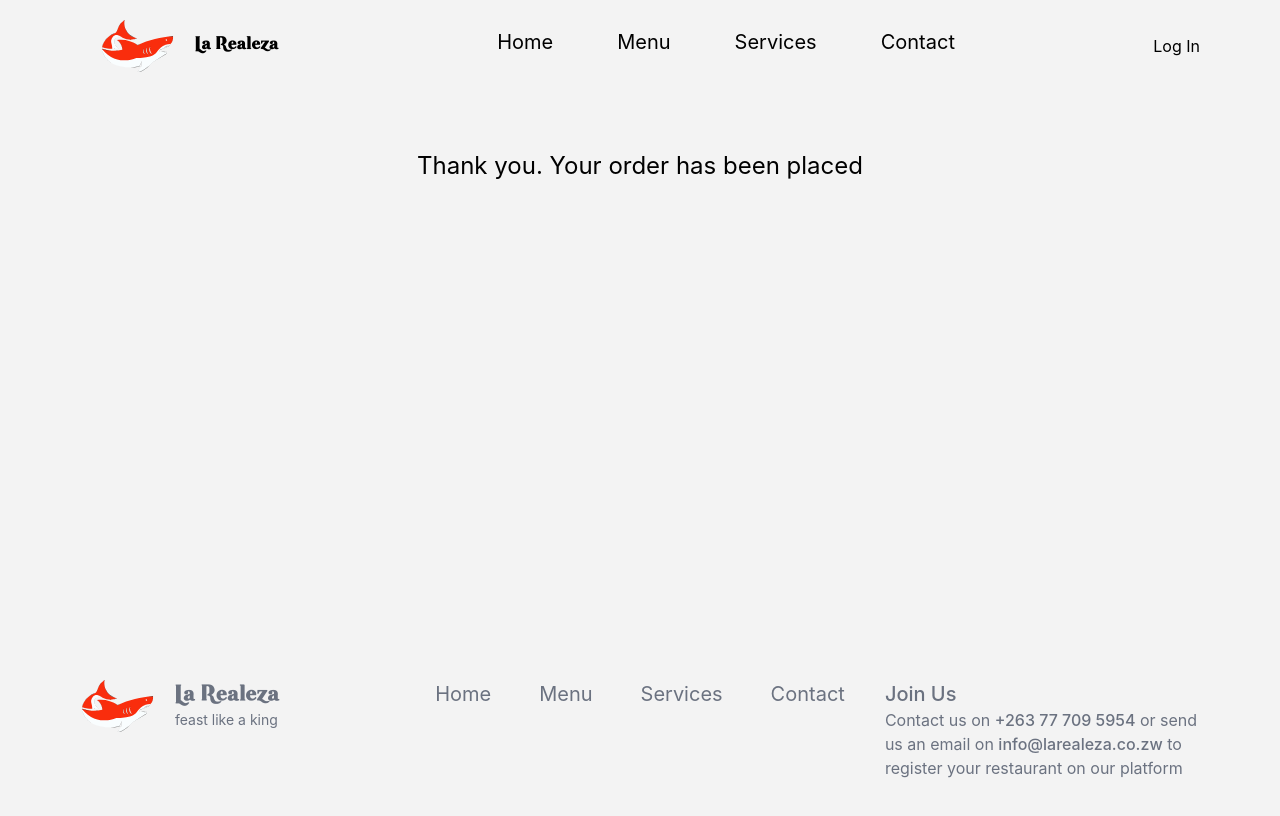
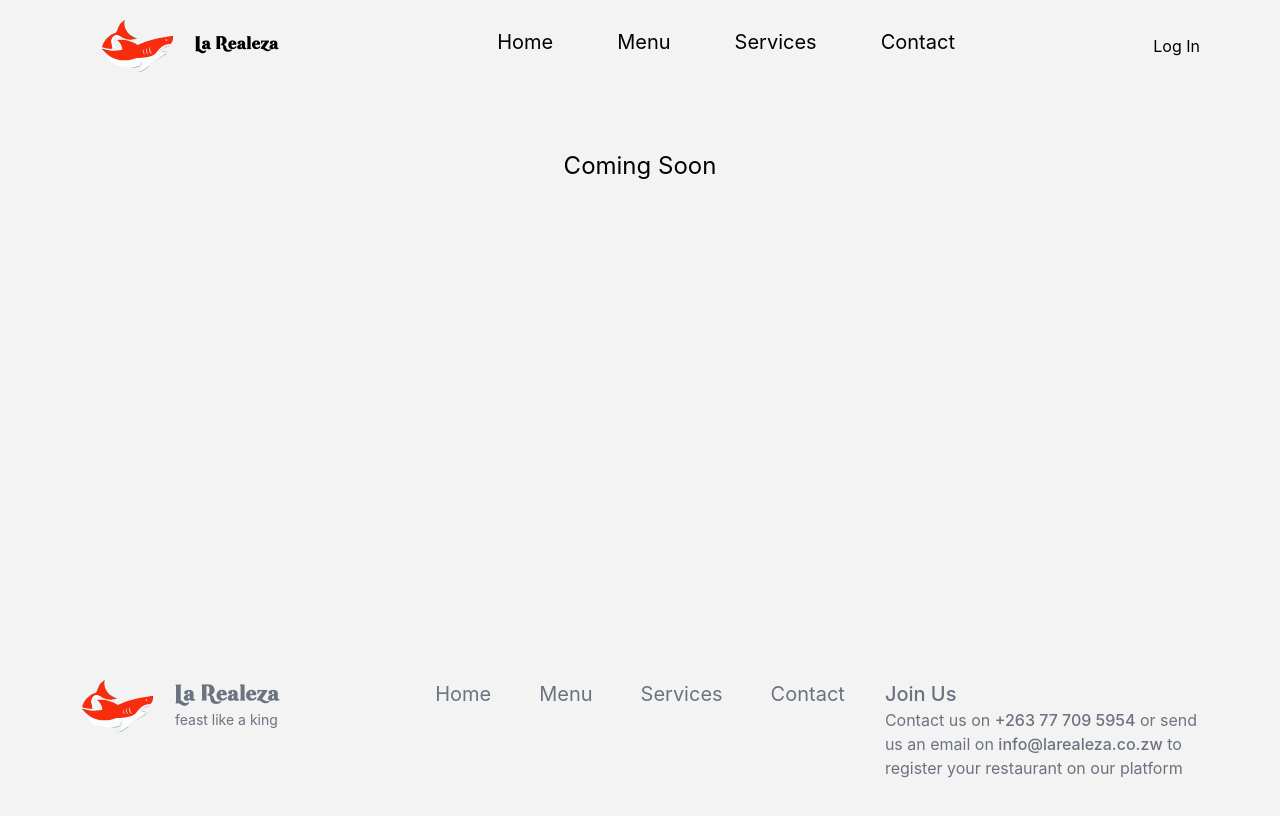
Before and after one commit to AshtonFabby/la-realeza, a Next.js app: page /coming_soon in a window 1280 px wide. Shown: the top 816 px of the page. Built offline with nearby package versions, Linux system fonts and the light colour scheme.

Commit message:
fixed coming soon

```diff
--- a/pages/coming_soon.js
+++ b/pages/coming_soon.js
@@ -1,11 +1,9 @@
-const Thank_you = () => {
+const ComingSoon = () => {
   return (
     <div className=" container content pt-[80px] md:pt-[150px] h-[80vh]">
-      <p className=" text-center text-2xl">
-        Thank you. Your order has been placed
-      </p>
+      <p className=" text-center text-2xl">Coming Soon</p>
     </div>
   );
 };
 
-export default Thank_you;
+export default ComingSoon;
--- a/pages/services.js
+++ b/pages/services.js
@@ -22,7 +22,7 @@ const Services = () => {
             <h4 className="md:text-4xl text-3xl font-bold">
               Your food is just one click away
             </h4>
-            <Link href="/coming_soon">
+            <Link href="/">
               <a>
                 <button className="bg-white p-2 px-4 rounded-lg mt-8">
                   Visit Shop
```
